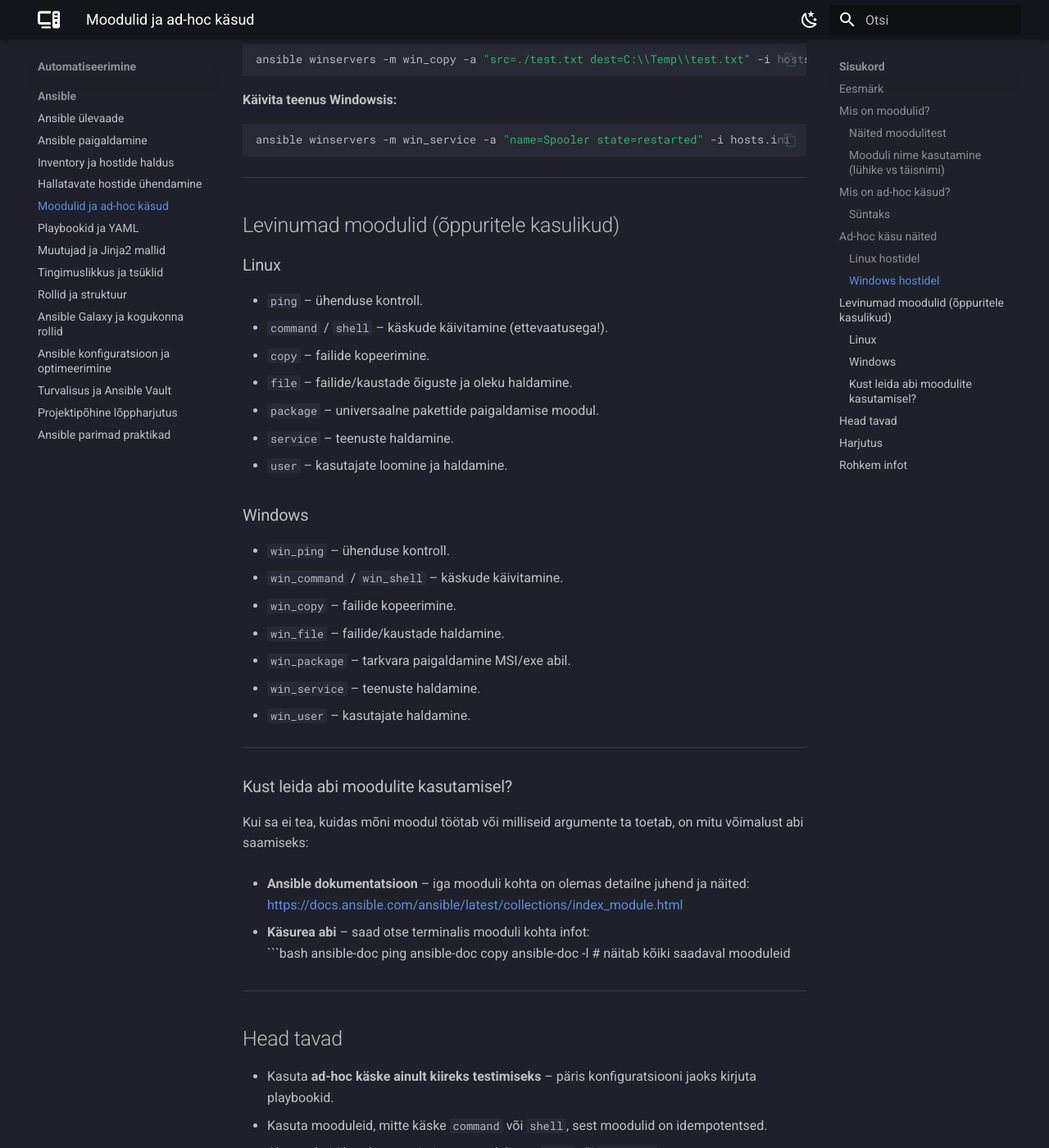
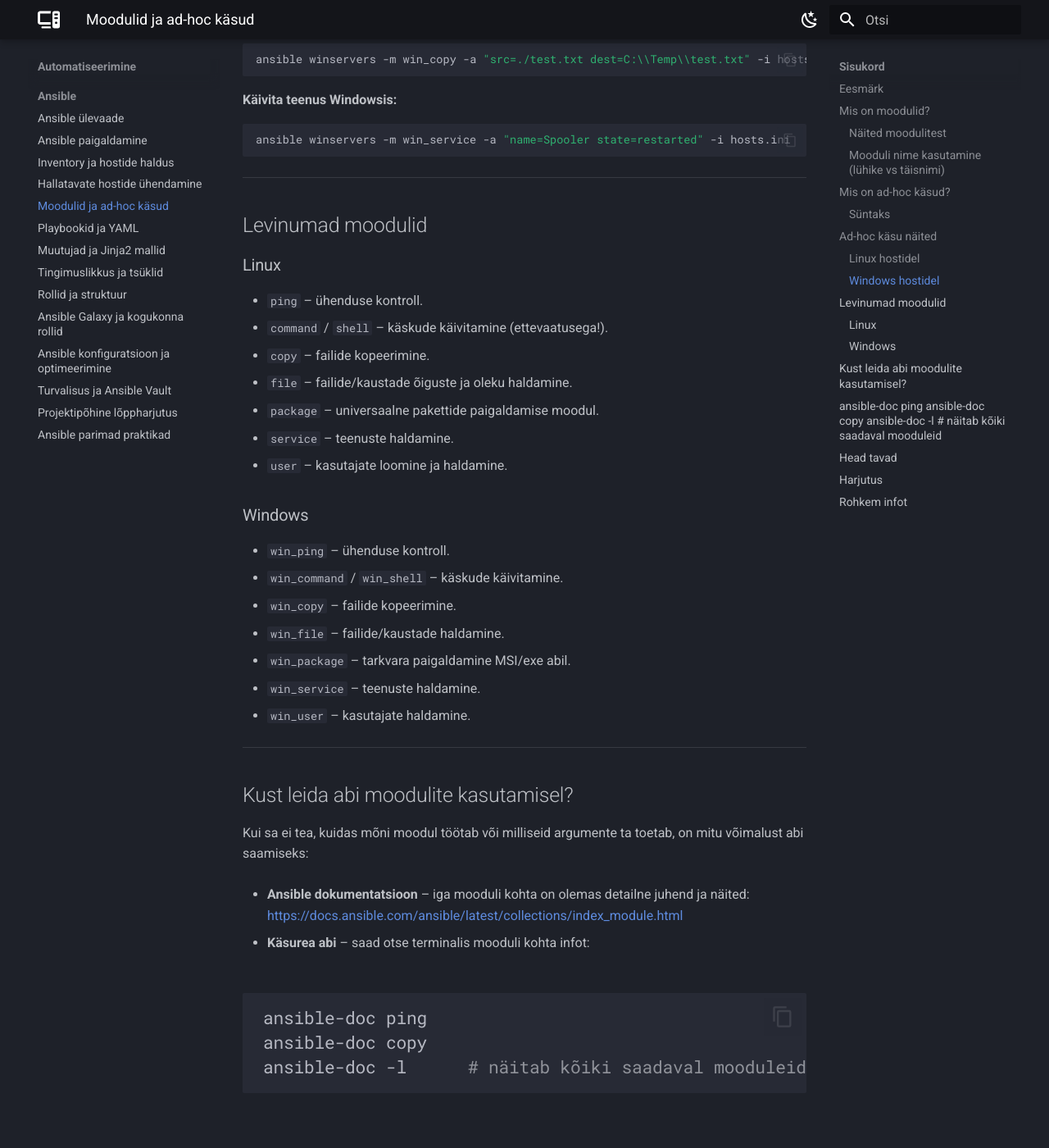
Before and after one commit to priitpaap/priitpaap.github.io, an MkDocs documentation site: the page built from docs/ansible/ansiblemodules.md, in a window 1280 px wide and 1400 px high, scrolled down 3136 px. Shown: the whole window at 82% size. Built offline with MkDocs 1.6.1 and Material for MkDocs 9.7.7, drawn with Linux system fonts in a browser that asks for light colours.

Commit message:
Update ansiblemodules.md

````diff
--- a/docs/ansible/ansiblemodules.md
+++ b/docs/ansible/ansiblemodules.md
@@ -126,7 +126,7 @@ ansible winservers -m win_service -a "name=Spooler state=restarted" -i hosts.ini
 
 ---
 
-## Levinumad moodulid (õppuritele kasulikud)
+## Levinumad moodulid
 
 ### Linux
 - `ping` – ühenduse kontroll.
@@ -147,7 +147,7 @@ ansible winservers -m win_service -a "name=Spooler state=restarted" -i hosts.ini
 - `win_user` – kasutajate haldamine.
 
 ---
-### Kust leida abi moodulite kasutamisel?
+## Kust leida abi moodulite kasutamisel?
 
 Kui sa ei tea, kuidas mõni moodul töötab või milliseid argumente ta toetab, on mitu võimalust abi saamiseks:
 
@@ -155,11 +155,12 @@ Kui sa ei tea, kuidas mõni moodul töötab või milliseid argumente ta toetab,
   [https://docs.ansible.com/ansible/latest/collections/index_module.html](https://docs.ansible.com/ansible/latest/collections/index_module.html)
 
 - **Käsurea abi** – saad otse terminalis mooduli kohta infot:
+
   ```bash
   ansible-doc ping
   ansible-doc copy
   ansible-doc -l      # näitab kõiki saadaval mooduleid
-
+  ```
 ---
 
 ## Head tavad
````
